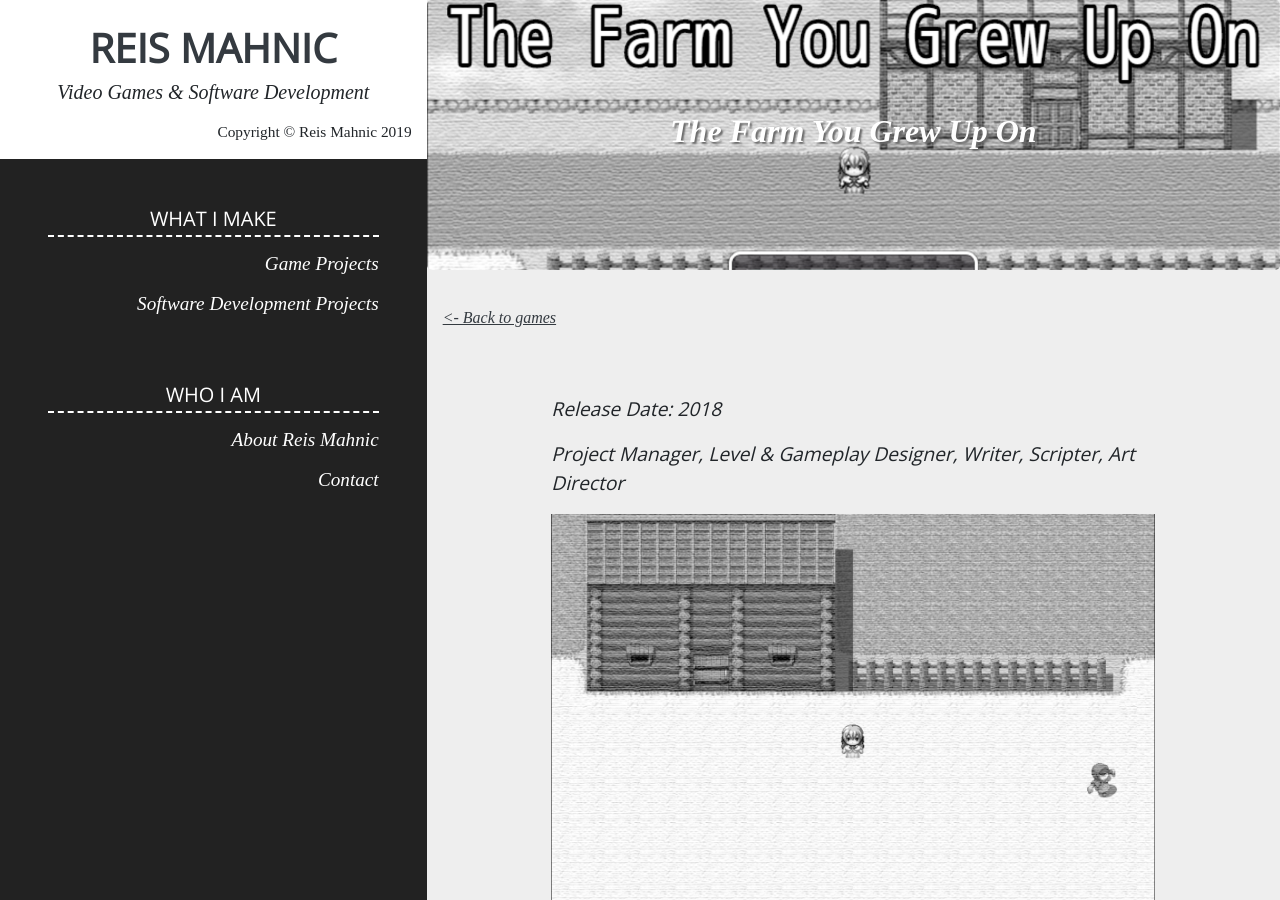
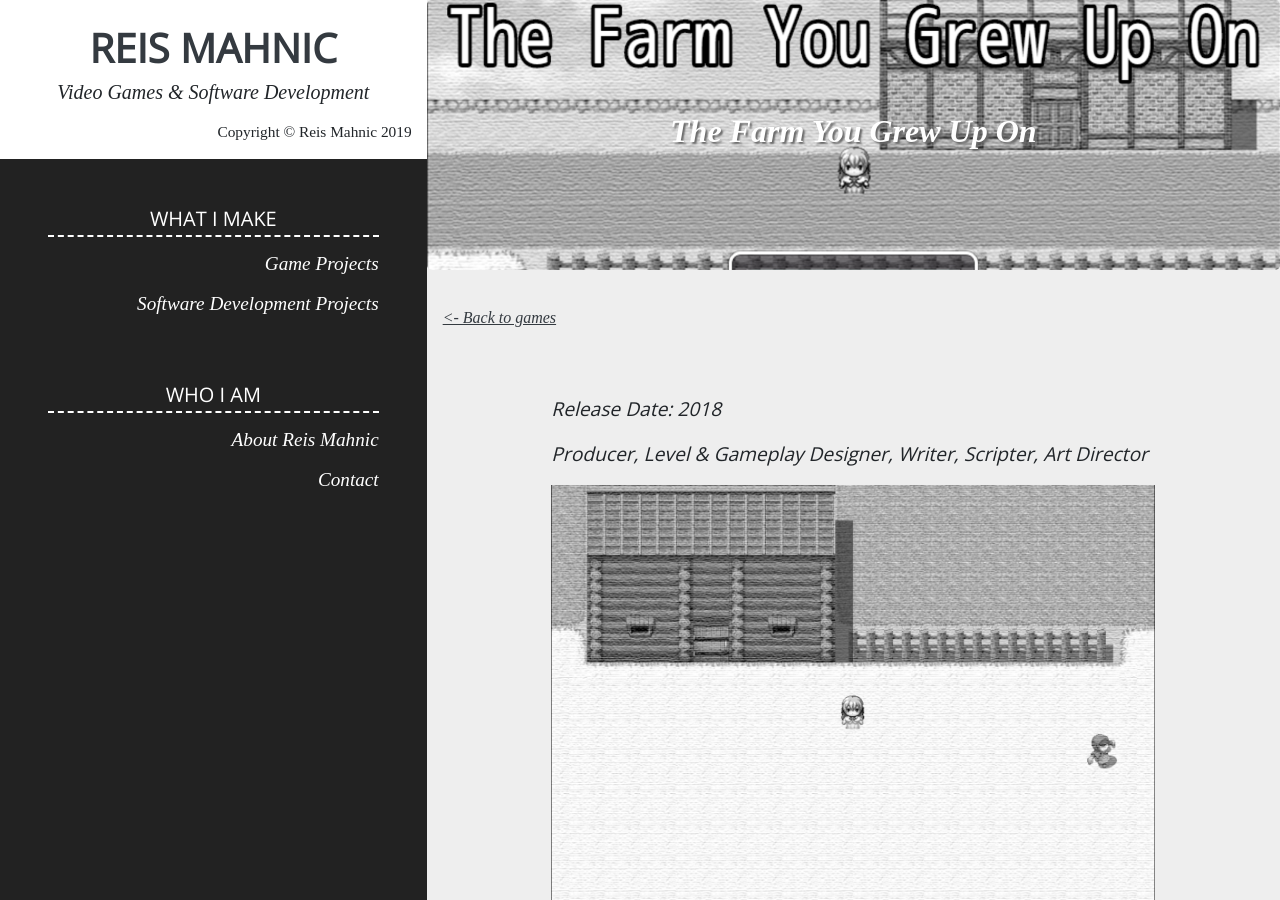
Before and after one commit to reismahnic/reis-mahnic, a Jekyll site: the page built from _games/farm.md, in a window 1280 px wide and 900 px high. Built offline with Jekyll 4.4.1, drawn with Linux system fonts in a browser that asks for light colours.

Commit message:
Update Game “farm”

```diff
--- a/_games/farm.md
+++ b/_games/farm.md
@@ -4,7 +4,7 @@ release_date: 2018
 header_image: /reis-mahnic/assets/images/farmyougrewupon1.jpg
 order: 4
 ---
-_Project Manager, Level & Gameplay Designer, Writer, Scripter, Art Director_
+_Producer, Level & Gameplay Designer, Writer, Scripter, Art Director_
 
 ![](/reis-mahnic/assets/images/farmgrewupon2.jpg)
 
```
